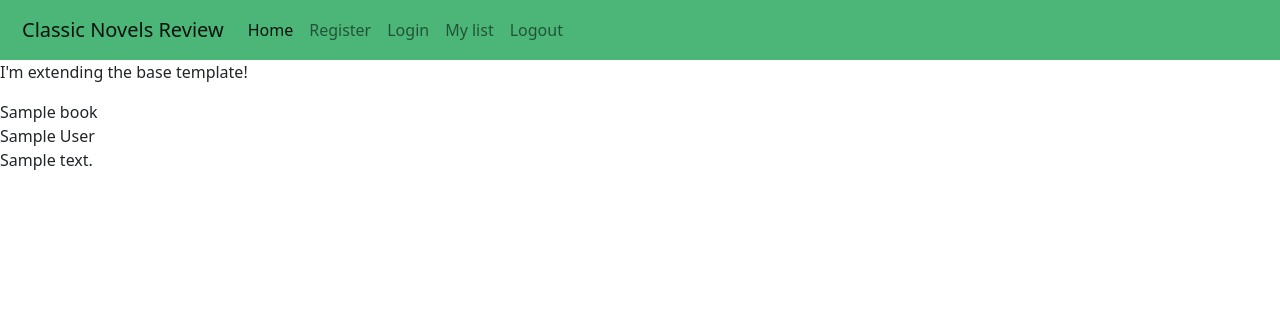
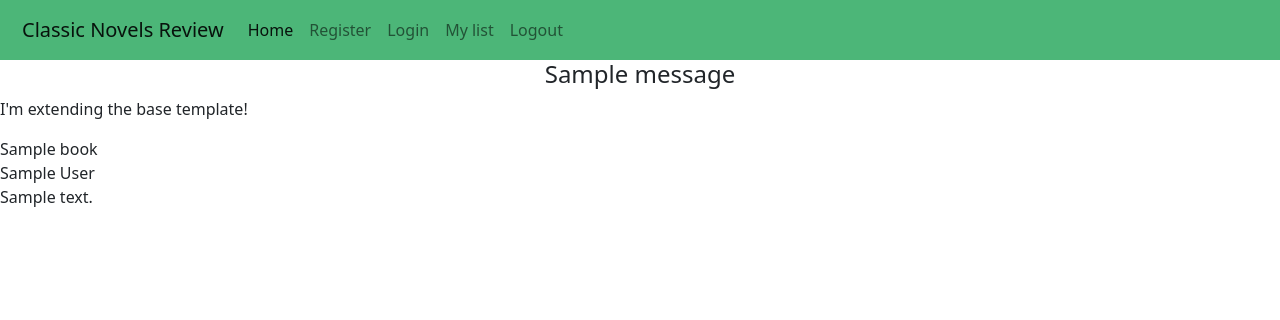
Before and after one commit to dennisdevio/milestone-project-3, a Flask app: page / in a window 1280 px wide. Shown: the top 320 px of the page. Run offline with Flask 2, Linux system fonts and the light colour scheme; one stand-in notice (Sample message) is shown; a database or web service that is not in the repository returns one stand-in record (values such as "Sample title"); some libraries are stand-ins or nearby versions.

Commit message:
add flash messages display

```diff
--- a/templates/base.html
+++ b/templates/base.html
@@ -44,8 +44,23 @@
         </nav>
     </header>
 
-    {% block content%}
-    {% endblock %}
+    <section>
+        <!-- DISPLAY FLASH MESSAGES -->
+        {% with messages = get_flashed_messages() %}
+            {% if messages %}
+                {% for message in messages %}
+                    <div class="row flashes">
+                        <h4 class="text-center">{{ message }}</h4>
+                    </div>
+                {% endfor %}
+            {% endif %}
+        {% endwith %}
+    </section>
+
+    <main>
+        {% block content%}
+        {% endblock %}
+    </main>
 
     <script src="https://cdn.jsdelivr.net/npm/@popperjs/core@2.9.2/dist/umd/popper.min.js"
         integrity="sha384-IQsoLXl5PILFhosVNubq5LC7Qb9DXgDA9i+tQ8Zj3iwWAwPtgFTxbJ8NT4GN1R8p" crossorigin="anonymous"></script>
```
